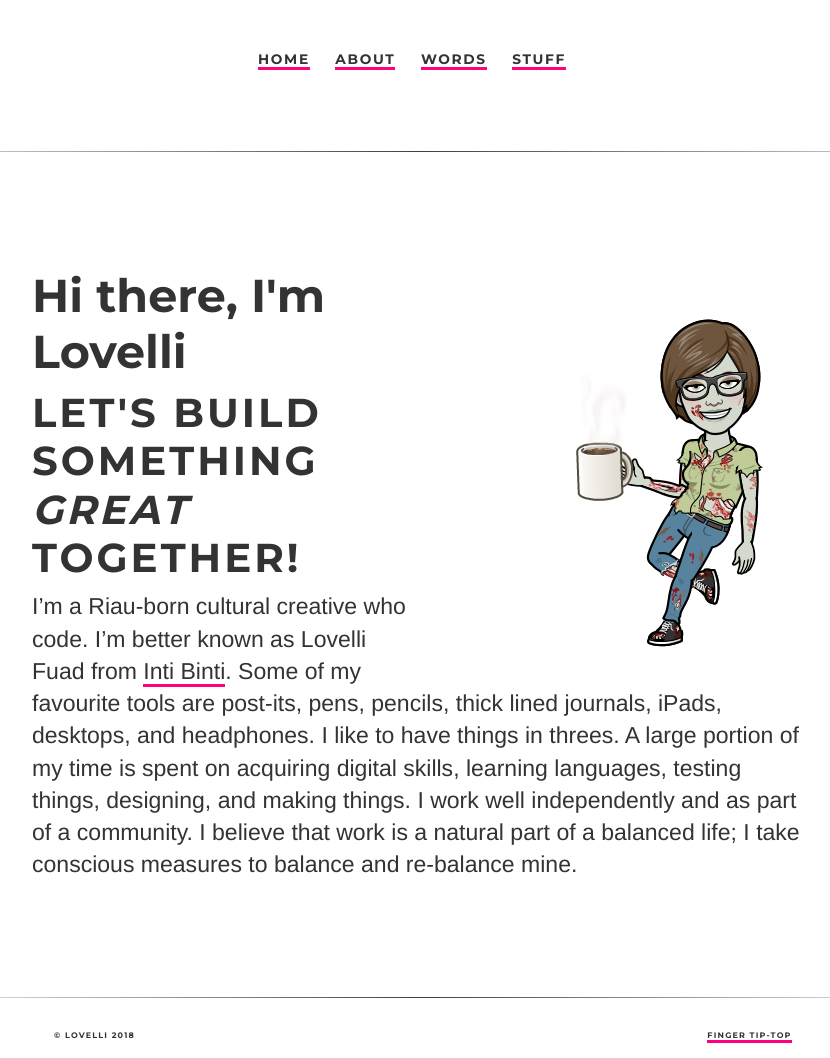
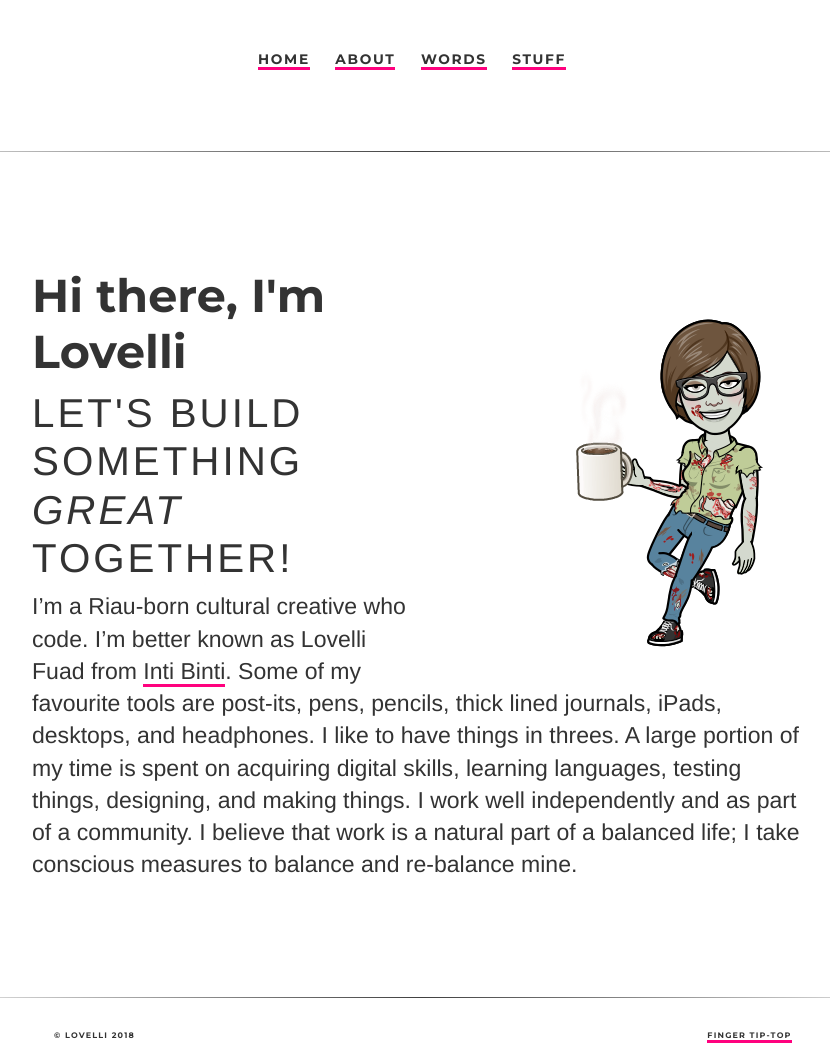
Before and after one commit to ariesti/ariesti.github.io, a Jekyll site: the page built from index.html, in a window 1280 px wide. Shown: the whole page, without its empty margins (218-1048 px from the left). Built offline with Jekyll 4.4.1, drawn with Linux system fonts in a browser that asks for light colours.

Commit message:
Update main.css

```diff
--- a/css/main.css
+++ b/css/main.css
@@ -2,9 +2,9 @@
 Finger Tip-Top Screen Stylesheet
 
 version: 1.0
-date:
+date: I don't have a date for this!
 author: Lovelli Fuad
-email:
+email: admin@fingertip.top
 website: www.fingertip.top
 version history: v.1.0
 */
@@ -130,7 +130,7 @@ h6 { font-size: 1em; }
 /* Subtitle and title */
 
 .subtitle {
-	font-family: Montserrat, sans-serif;
+	font-family: Helvetica Neue, sans-serif;
 	letter-spacing: 3px;
 	text-transform: uppercase;
 	font-weight: 100;
```
